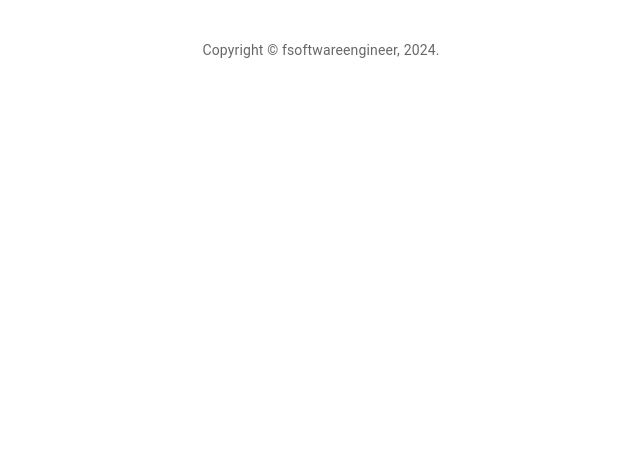
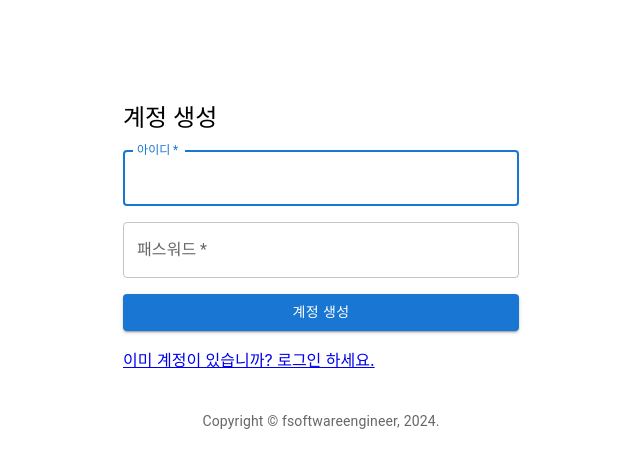
Before and after one commit to chihyeonwon/Frontend_Auth, a React (Create React App) app: page /signup in a window 1280 px wide. Shown: the top 468 px of the page, without its empty margins (319-959 px from the left). Built offline with nearby package versions, Linux system fonts and the light colour scheme.

Commit message:
SignUp 라우트 추가

```diff
--- a/src/AppRouter.js
+++ b/src/AppRouter.js
@@ -2,6 +2,7 @@ import React from "react";
 import "./index.css";
 import App from "./App";
 import Login from "./Login";
+import SignUp from "./SignUp";
 import { BrowserRouter, Routes, Route } from "react-router-dom";
 import { Typography, Box } from "@mui/material";
 
@@ -22,6 +23,7 @@ const AppRouter = () => {
         <Routes>
           <Route path='/' element={<App />} />
           <Route path='login' element={<Login />} />
+          <Route path='signup' element={<SignUp />} />
         </Routes>
       </BrowserRouter>
       <Box mt={5}>
```
